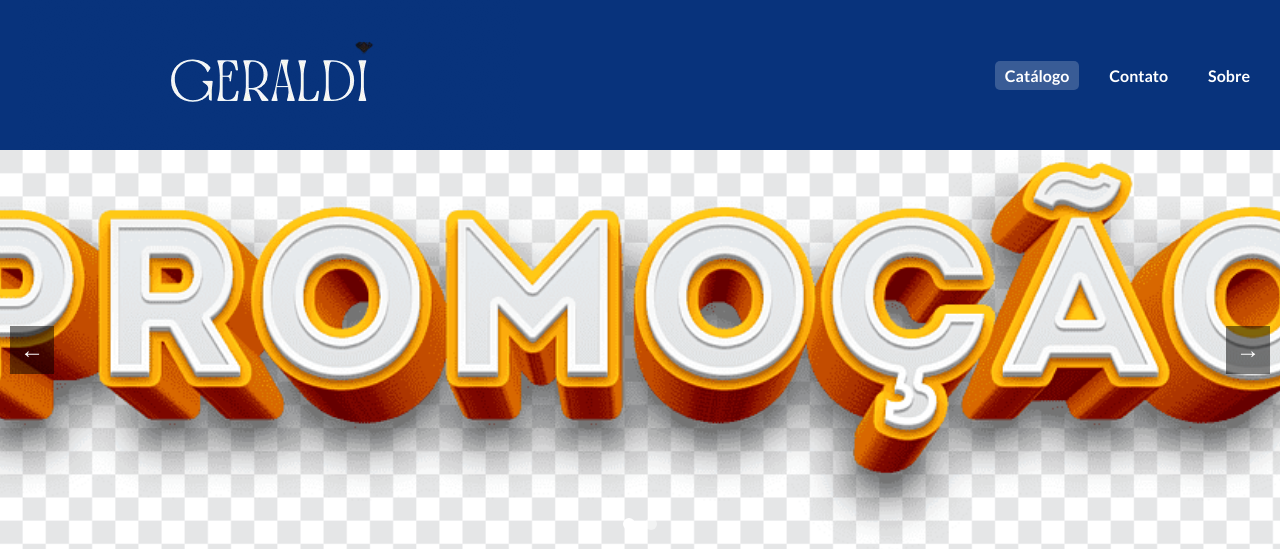
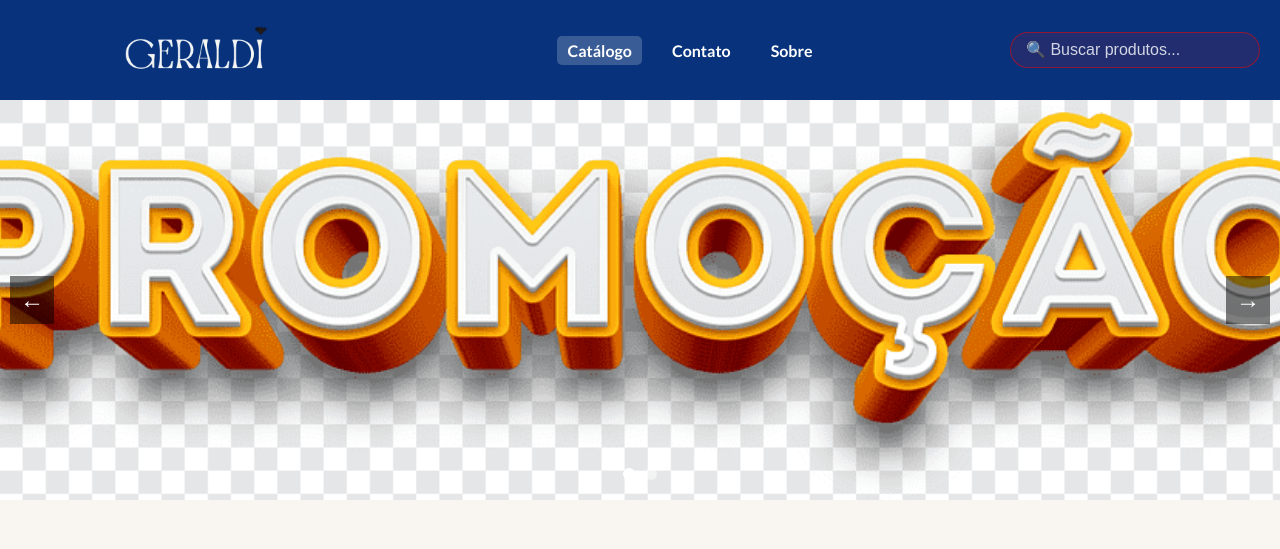
Before and after one commit to Gustavobonoro/DEV, a Django app: page /catalogo/ in a window 1280 px wide. Shown: the top 549 px of the page. Run offline with Django 5.2, Linux system fonts and the light colour scheme; data comes from the database, SQL or seed files in the repository.

Commit message:
Adicionando barra de pesquisa

```diff
--- a/geraldi/catalogo/static/css/style.css
+++ b/geraldi/catalogo/static/css/style.css
@@ -81,7 +81,7 @@ h3 {
    Cabeçalho e Navegação
 ================================ */
 .main-header {
-    height: 150px;
+    height: 100px;
     background-color: var(--primary-color);
     padding: 10px 20px; /* Reduzindo o padding para deixar o cabeçalho mais fino */
     display: flex;
@@ -95,7 +95,7 @@ h3 {
 }
 
 .logo {
-    max-width: 350px
+    max-width: 350px;
     height: auto;
     border-radius: 20px;
 }
@@ -804,6 +804,24 @@ footer p {
         padding: 0 15px;
         box-sizing: border-box;
     }
+    @media (max-width: 768px) {
+    .dropdown-content {
+        display: none;
+        position: static;
+        width: 100%;
+        box-shadow: none;
+    }
+
+    .dropdown-content.show {
+        display: block;
+    }
+
+    .dropdown-content a {
+        text-align: center;
+        padding: 12px;
+        border-bottom: 1px solid rgba(255,255,255,0.1);
+    }
+}
 }
 
 /* Adiciona uma media query extra para telas muito pequenas */
@@ -871,3 +889,133 @@ footer p {
     border-radius: 5px;
     padding: 5px 10px;
 }
+/* --- Estilos da Galeria de Imagens na Página de Detalhes --- */
+.galeria-imagens {
+    display: flex;
+    flex-direction: column;
+    align-items: center;
+    gap: 15px;
+    width: 400px;
+}
+
+.imagem-principal img {
+    width: 100%;
+    height: 400px;
+    object-fit: contain;
+    border: 1px solid #ddd;
+    border-radius: 8px;
+    cursor: pointer;
+}
+
+.miniaturas {
+    display: flex;
+    gap: 10px;
+    justify-content: center;
+}
+
+.miniatura {
+    width: 80px;
+    height: 80px;
+    object-fit: cover;
+    border: 2px solid #ddd;
+    border-radius: 8px;
+    cursor: pointer;
+    transition: border-color 0.3s ease;
+}
+
+.miniatura.active {
+    border-color: var(--primary-color);
+}
+/* --- Estilos da Barra de Busca --- */
+.search-container {
+    position: relative;
+    display: flex;
+    align-items: center;
+}
+
+#search-input {
+    padding: 8px 15px;
+    border: 1px solid rgba(255, 255, 255, 0.5);
+    border-radius: 20px;
+    background-color: rgba(255, 255, 255, 0.1);
+    color: #fff;
+    font-size: 1em;
+    width: 250px;
+}
+
+#search-input::placeholder {
+    color: rgba(255, 255, 255, 0.8);
+}
+
+.search-results {
+    display: none;
+    position: absolute;
+    top: 100%;
+    left: 0;
+    width: 100%;
+    background-color: #fff;
+    border: 1px solid #ddd;
+    border-top: none;
+    border-radius: 0 0 8px 8px;
+    z-index: 10;
+}
+/* --- Estilos da Barra de Busca --- */
+.search-container {
+    position: relative;
+    display: flex;
+    align-items: center;
+}
+
+#search-input {
+    padding: 8px 15px;
+    border: 1px solid rgba(255, 0, 0, 0.5);
+    border-radius: 20px;
+    background-color: rgba(255, 0, 0, 0.1);
+    color: #fff;
+    font-size: 1em;
+    width: 250px;
+}
+
+#search-input::placeholder {
+    color: rgba(255, 255, 255, 0.8);
+}
+
+.search-results {
+    display: none;
+    position: absolute;
+    top: 100%;
+    left: 0;
+    width: 100%;
+    background-color: #fff;
+    border: 1px solid #ddd;
+    border-top: none;
+    border-radius: 0 0 8px 8px;
+    z-index: 10;
+}
+
+.search-result-item {
+    display: flex;
+    align-items: center;
+    gap: 10px;
+    padding: 10px;
+    text-decoration: none;
+    color: var(--secondary-color);
+    border-bottom: 1px solid #eee;
+}
+
+.search-result-item:hover {
+    background-color: var(--background-color);
+}
+
+.search-result-item img {
+    width: 50px;
+    height: 50px;
+    object-fit: cover;
+    border-radius: 4px;
+}
+
+.no-results {
+    padding: 10px;
+    text-align: center;
+    color: #999;
+}
--- a/geraldi/catalogo/templates/catalogo/catalogo.html
+++ b/geraldi/catalogo/templates/catalogo/catalogo.html
@@ -31,7 +31,11 @@
                 <li><a href="{% url 'sobre' %}">Sobre</a></li>
             </ul>
         </nav>
-    </header>
+    <div class="search-container">
+        <input type="text" id="search-input" placeholder="🔍 Buscar produtos...">
+        <div id="search-results" class="search-results"></div>
+    </div>
+</header>
 
   <section class="banner-promocional">
     <div class="banner-carousel">
--- a/geraldi/catalogo/urls.py
+++ b/geraldi/catalogo/urls.py
@@ -5,6 +5,7 @@ urlpatterns = [
     path('', views.catalogo_view, name='catalogo'),
     path('categoria/<int:categoria_id>/', views.catalogo_filtrado_view, name='catalogo_filtrado'),
     path('produto/<int:produto_id>/', views.produto_detalhe_view, name='produto_detalhe'),
+    path('search/', views.search_products, name='search'), # **NOVA URL**
     path('sobre/', views.sobre_view, name='sobre'),
     path('contato/', views.contato_view, name='contato'),
 ]
--- a/geraldi/catalogo/views.py
+++ b/geraldi/catalogo/views.py
@@ -1,4 +1,5 @@
 from django.shortcuts import render, get_object_or_404
+from django.http import JsonResponse
 from .models import Produto, Categoria, ImagemProduto, Banner
 
 def catalogo_view(request):
@@ -43,3 +44,20 @@ def contato_view(request):
     categorias = Categoria.objects.all()
     contexto = {'categorias': categorias}
     return render(request, 'catalogo/contato.html', contexto)
+
+def search_products(request):
+    query = request.GET.get('q', '')
+    if len(query) > 2:
+        produtos = Produto.objects.filter(nome__icontains=query) | \
+                   Produto.objects.filter(descricao__icontains=query)
+
+        results = []
+        for produto in produtos:
+            results.append({
+                'nome': produto.nome,
+                'url': f'/catalogo/produto/{produto.id}/',
+                'imagem_url': produto.imagemproduto_set.first().imagem.url if produto.imagemproduto_set.exists() else ''
+            })
+        return JsonResponse(results, safe=False)
+
+    return JsonResponse([], safe=False)
```
Also changed, not shown: geraldi/catalogo/static/js/main.js (+74 -0 lines).
